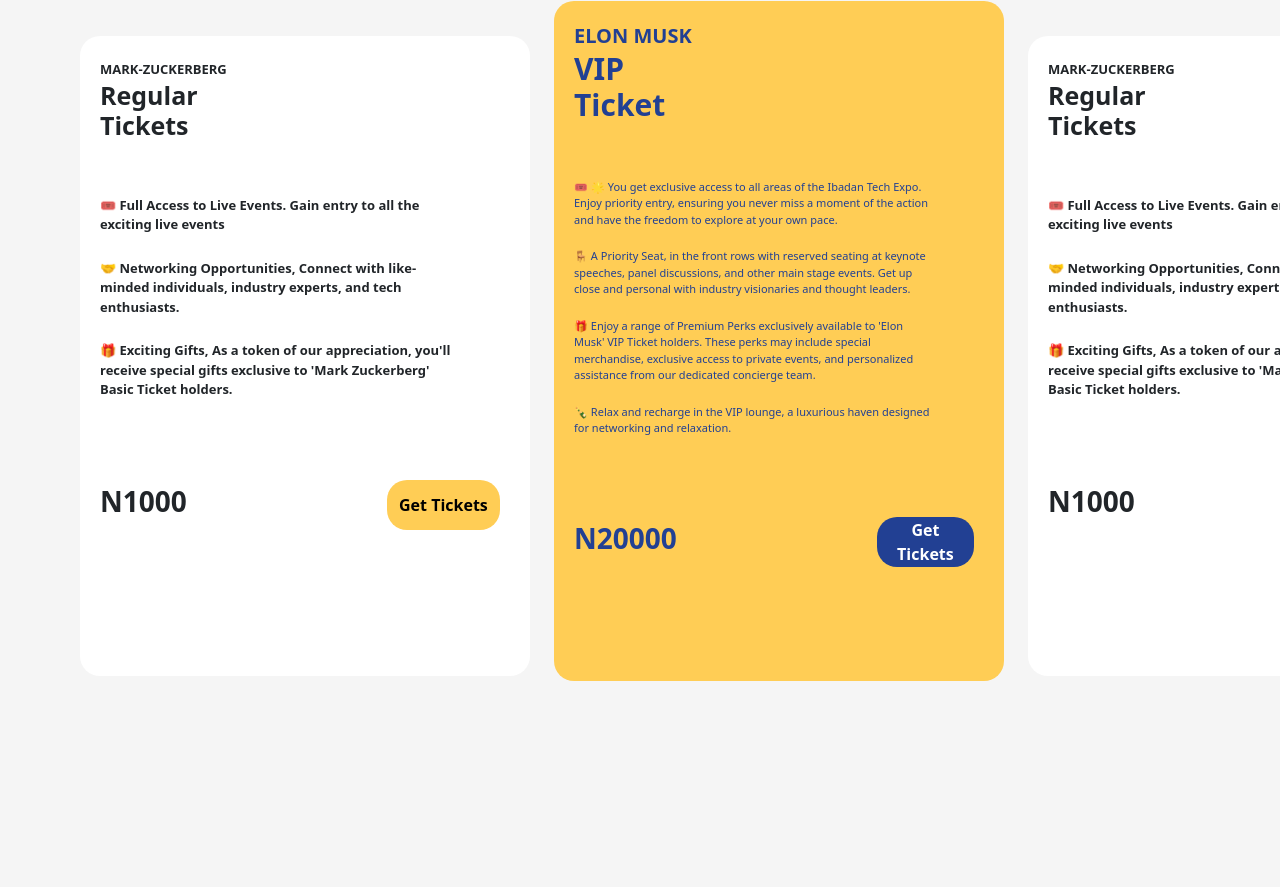
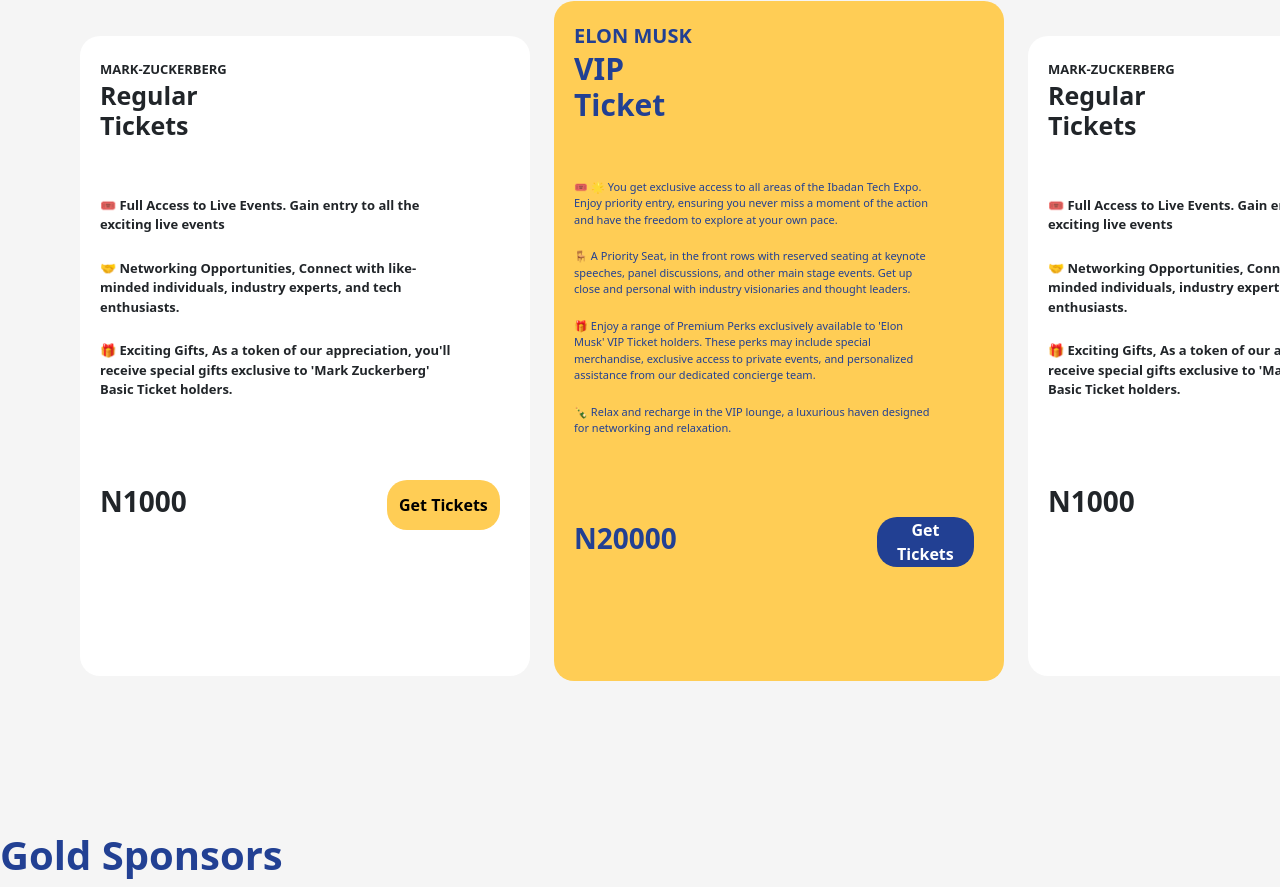
Before and after one commit to Dotman-Bei/IBADANTECH-EXPO, a plain HTML site: page index.html in a window 1280 px wide. Shown: the part 5573-6460 px from the top of the page. Before the commit the page ends 6264 px from the top, so only its background shows below. Drawn offline with Linux system fonts and the light colour scheme.

Commit message:
this is my livecode commit

```diff
--- a/index.html
+++ b/index.html
@@ -321,6 +321,10 @@
         </div>
     </div>
     </section>
+
+    <div class="sponsors">
+        <h1 class="sponsors-h1 fw-bolder">Gold Sponsors</h1>
+    </div>
 </body>
 
 </html>
--- a/style.css
+++ b/style.css
@@ -316,3 +316,10 @@ main{
     width: 200px;
     height: 50px;
 }
+
+.sponsors{
+    margin-top: 150px;
+}
+.sponsors-h1{
+    color: rgba(34, 64, 147, 1);
+}
```
